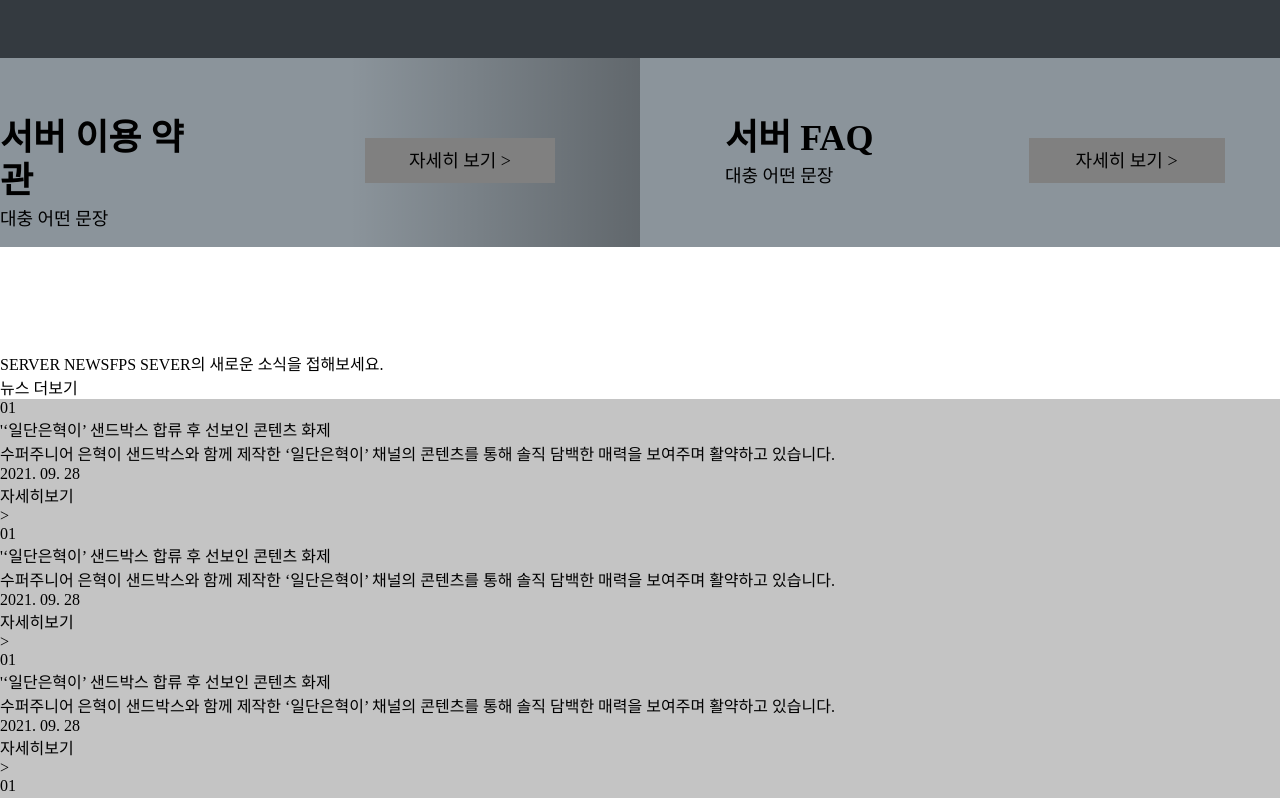
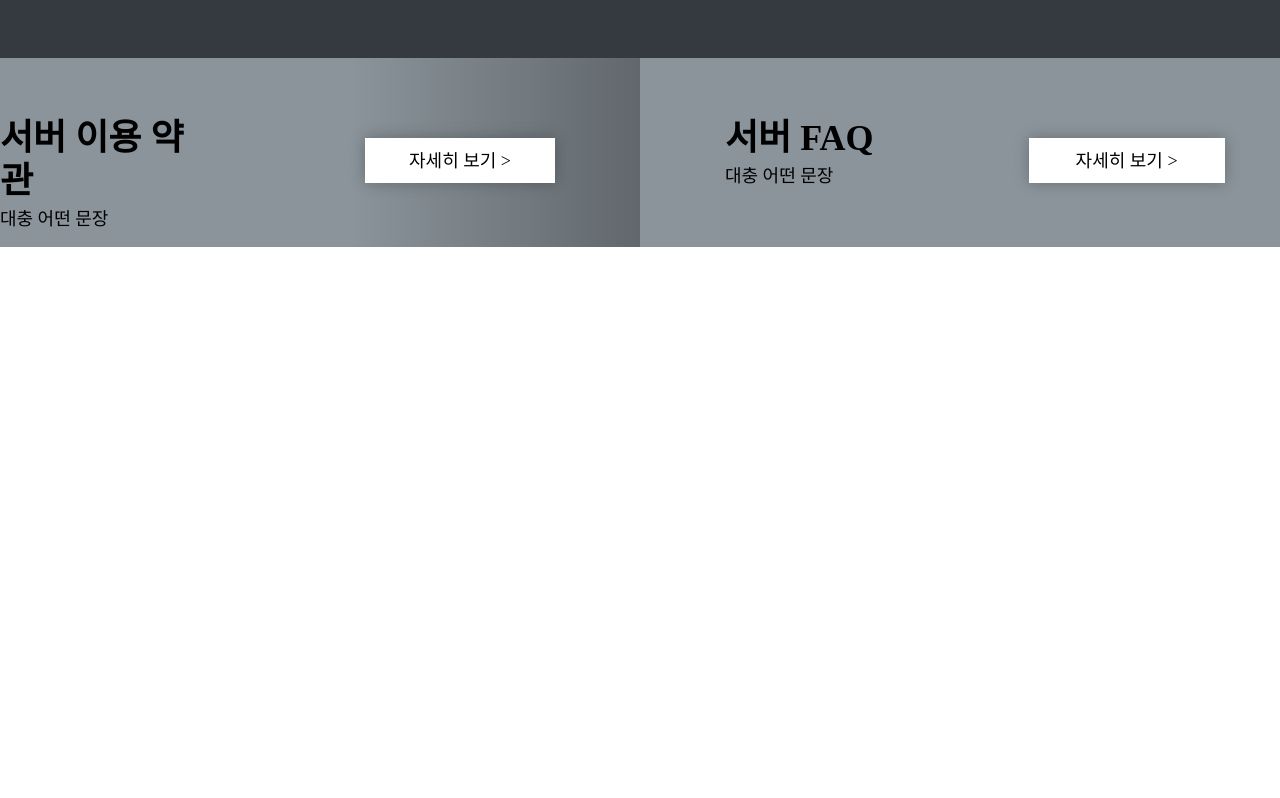
Before and after one commit to MineFactory-Resource/mc-guns-web, a Next.js app: page /home in a window 1280 px wide. Shown: the part 700-1498 px from the top of the page. Built offline with nearby package versions, Linux system fonts and the light colour scheme; a web font is replaced by a local one.

Commit message:
feat: News 제거

```diff
--- a/pages/home.tsx
+++ b/pages/home.tsx
@@ -2,19 +2,6 @@ import React from 'react'
 import styles from '../styles/Home.module.css'
 import Header from './header'
 import Footer from './footer'
-
-const News = () => {
-	return (
-		<div style={{backgroundColor: "#C4C4C4"}}>
-			<div>01</div>
-			<div>'‘일단은혁이’ 샌드박스 합류 후 선보인 콘텐츠 화제</div>
-			<div>수퍼주니어 은혁이 샌드박스와 함께 제작한 ‘일단은혁이’ 채널의 콘텐츠를 통해 솔직 담백한 매력을 보여주며 활약하고 있습니다.</div>
-			<div>2021. 09. 28</div>
-			<div>자세히보기</div>
-			<div>&#62;</div>
-		</div>
-	)
-}
 
 const Home = () => {
 	return (
@@ -54,22 +41,7 @@ const Home = () => {
 					<a href='#' className={styles.help_details}><div style={{margin: "auto"}}>자세히 보기 &#62;</div></a>
 				</div>
 			</div>
-			<div style={{width: "1280px", height: "751px", margin: "104px auto 97px auto"}}>
-				<div>
-					<span>SERVER NEWS</span>
-					<span>FPS SEVER의 새로운 소식을 접해보세요.</span>
-					<div>뉴스 더보기</div>
-				</div>
-				<div />
-				<div>
-					<News />
-					<News />
-					<News />
-					<News />
-					<News />
-					<News />
-				</div>
-			</div>
+			<div style={{width: "1280px", height: "751px", margin: "104px auto 97px auto"}} />
 			<Footer />
 		</div>
 	)
--- a/styles/Home.module.css
+++ b/styles/Home.module.css
@@ -24,7 +24,6 @@
 
 .link_terms {
 	margin-top: 5px;
-	font-family: 'Lato';
 	font-weight: normal;
 	font-size: 14px;
 	line-height: 21px;
@@ -56,5 +55,6 @@
 	height: 45px;
 	display: flex;
 	margin: 80px 0 64px 155px;
-	background: #808080;
+	background: #fff;
+	box-shadow: 0px 0px 15px rgba(0, 0, 0, 0.25);
 }
```
